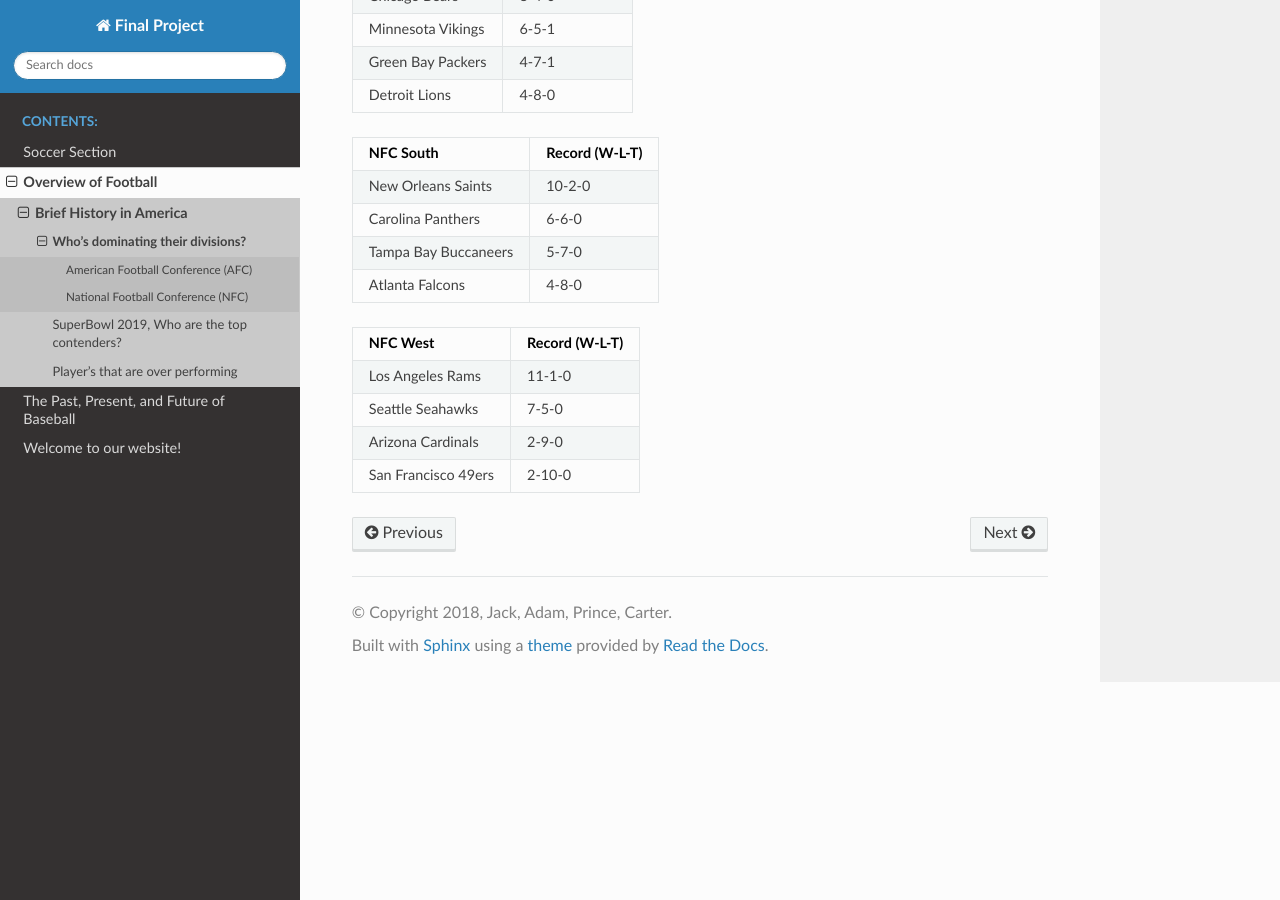
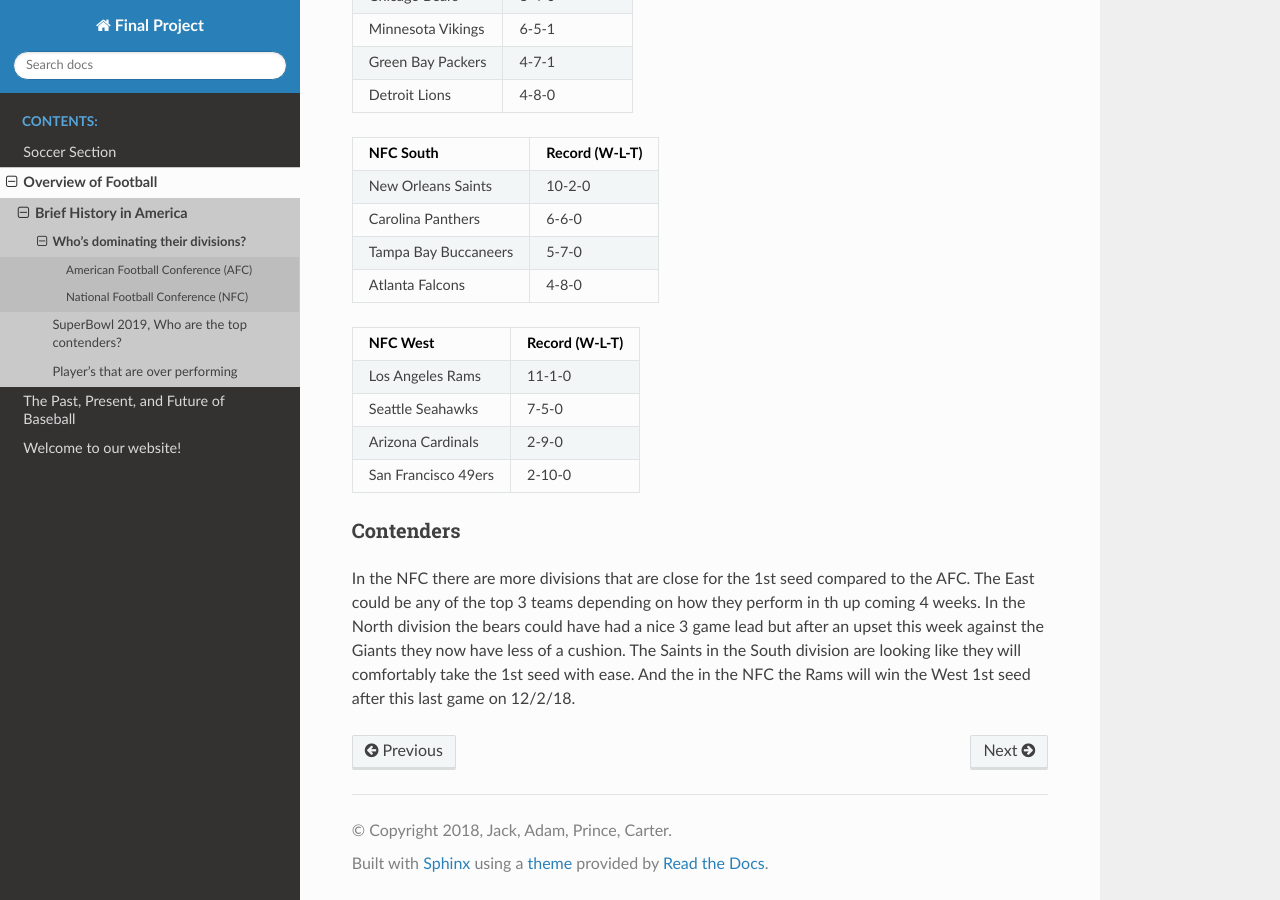
Before and after one commit to jarndt4/sports_final_project, a Sphinx documentation site: the page built from source/football/01top_teams/top_teams.rst, in a window 1280 px wide and 900 px high, scrolled down 2251 px. Built offline with Sphinx 7.4.7 and the Read the Docs theme 2.0.0, drawn with Linux system fonts in a browser that asks for light colours; some of the changed text lies outside the part shown.

Commit message:
Finished top teams page

```diff
--- a/source/football/01top_teams/top_teams.rst
+++ b/source/football/01top_teams/top_teams.rst
@@ -71,8 +71,8 @@
 Oakland Raiders      2-10-0
 ==================== =================
 
-Contenders?
-~~~~~~~~~~~
+Contenders
+~~~~~~~~~~
 
 In the AFC East the Patriots are looking to win their division with a nice
 3 game win difference to 2nd place. While in the North division it could be a
@@ -126,3 +126,14 @@
 Arizona Cardinals    2-9-0
 San Francisco 49ers  2-10-0
 ==================== =================
+
+Contenders
+~~~~~~~~~~
+
+In the NFC there are more divisions that are close for the 1st seed compared
+to the AFC. The East could be any of the top 3 teams depending on how they
+perform in th up coming 4 weeks. In the North division the bears could have had
+a nice 3 game lead but after an upset this week against the Giants they now have
+less of a cushion. The Saints in the South division are looking like they will
+comfortably take the 1st seed with ease. And the in the NFC the Rams will win
+the West 1st seed after this last game on 12/2/18.
```
